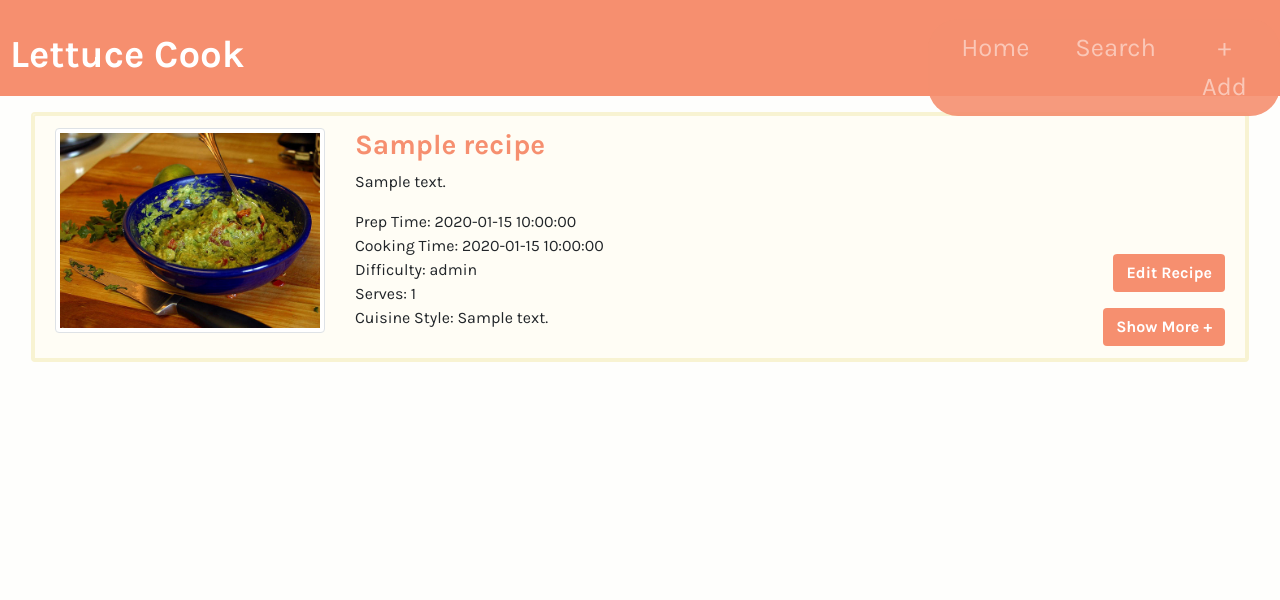
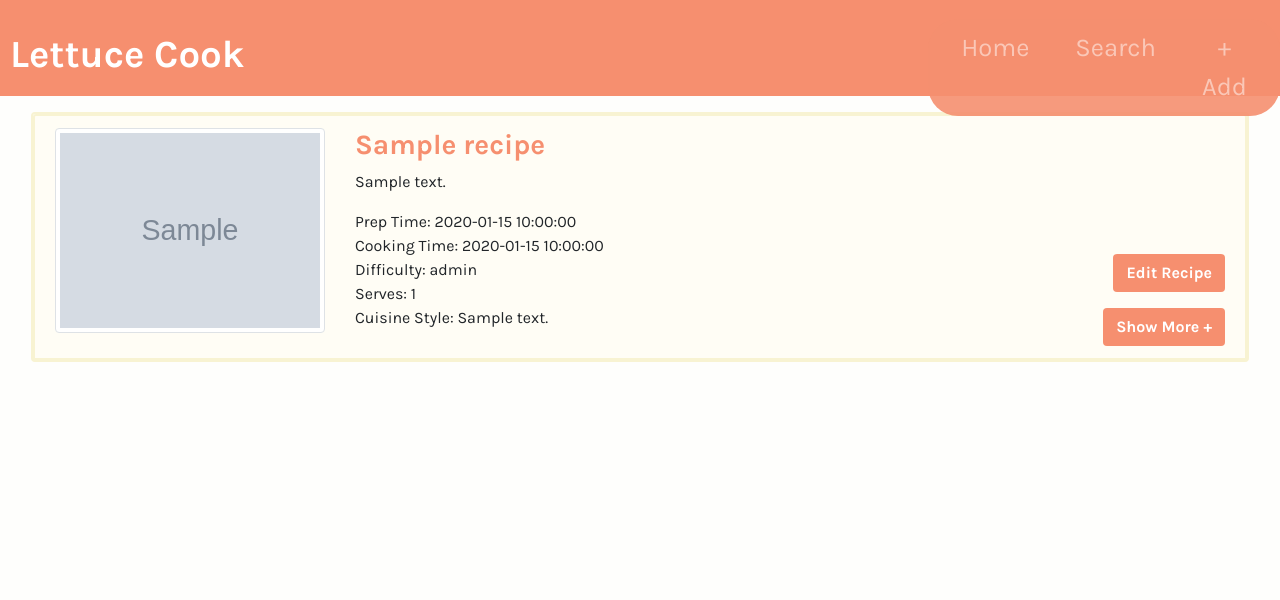
Before and after one commit to CharOConnell/lettuce-cook, a Flask app: page / in a window 1280 px wide. Shown: the top 600 px of the page. Run offline with Flask 2, Linux system fonts and the light colour scheme; grey boxes marked "Sample" are stand-in pictures; a database or web service that is not in the repository returns one stand-in record (values such as "Sample title"); some libraries are stand-ins or nearby versions.

Commit message:
Added full database READ functionality into the home page. Photos now uploading, as are cards when more recipes are available

```diff
--- a/templates/home.html
+++ b/templates/home.html
@@ -1,13 +1,12 @@
 {% extends 'base.html' %} {% block content %}
 <div id="accordion">
 
-  <!-- THIS IS THE CHUNK WE CAN USE FOR THE LOOP - N.B. the id for recipe (need it for the labelled by, needs to change iteratively also) -->
   {% for recipe in recipes %}
   <div class="card card-accordion">
-    <div class="card-header" id="recipe"> <!-- Maybe use the {{recipe._id}} -->
+    <div class="card-header" id="{{recipe._id}}">
         <div class="row">
             <div class="col col-md-3">
-                <img src="{{url_for('static', filename='pictures/Guacamole_avocados.jpg')}}" class="img-thumbnail img-fluid"> <!-- {{recipe.photo}} -->
+                <img src="{{url_for('static', filename='pictures/')}}{{recipe.photo}}" alt="{{recipe.photo}}" class="img-thumbnail img-fluid"> <!-- {{recipe.photo}} -->
             </div>
             <div class="w-100 d-lg-none"></div>
             <div class="col-10-offset-1 col-md-7 offset-md-0">
@@ -25,13 +24,13 @@
             <div class="w-100 d-lg-none"></div>
             <div class="d-flex col-10 offset-1 col-md-2 offset-md-0 justify-content-around justify-content-md-end flex-md-wrap align-self-md-end">
                 <button class="btn edit-btn"> Edit Recipe </button>
-                <button class="btn" data-toggle="collapse" data-target="#collapseTwo" aria-expanded="false" aria-controls="collapseTwo">
+                <button class="btn" data-toggle="collapse" data-target="#collapse{{recipe._id}}" aria-expanded="false" aria-controls="collapse{{recipe._id}}">
                 Show More +
                 </button> <!-- add a JS file so "onclick" it changes the HTML to "Show Less -" and back to "Show More +" respectively -->
             </div>
         </div>
     </div>
-    <div id="collapseTwo" class="collapse" aria-labelledby="recipe" data-parent="#accordion">
+    <div id="collapse{{recipe._id}}" class="collapse" aria-labelledby="{{recipe._id}}" data-parent="#accordion">
         <div class="card-body">
             <div class="row">
                 <div class="col col-lg-5" id="ingredients">
@@ -44,7 +43,7 @@
                 <div class="col col-lg-7" id="method">
                     <h4 class="title"> Method: </h4>
                     <p>
-                    {{recipe.method}}
+                    {{recipe.method}} <!-- NEED TO SORT THE STYLING -->
                     </p>
                 </div>
             </div>
@@ -52,7 +51,7 @@
     </div>
   </div>
 </div>
+
 {% endfor %}
-<!-- THIS IS THE CHUNK WE CAN USE FOR THE LOOP -->
 
 {% endblock %}
```
Also changed, not shown: static/pictures/cake.jpg (added), static/pictures/guacamole.jpg (renamed from static/pictures/Guacamole_avocados.jpg).
